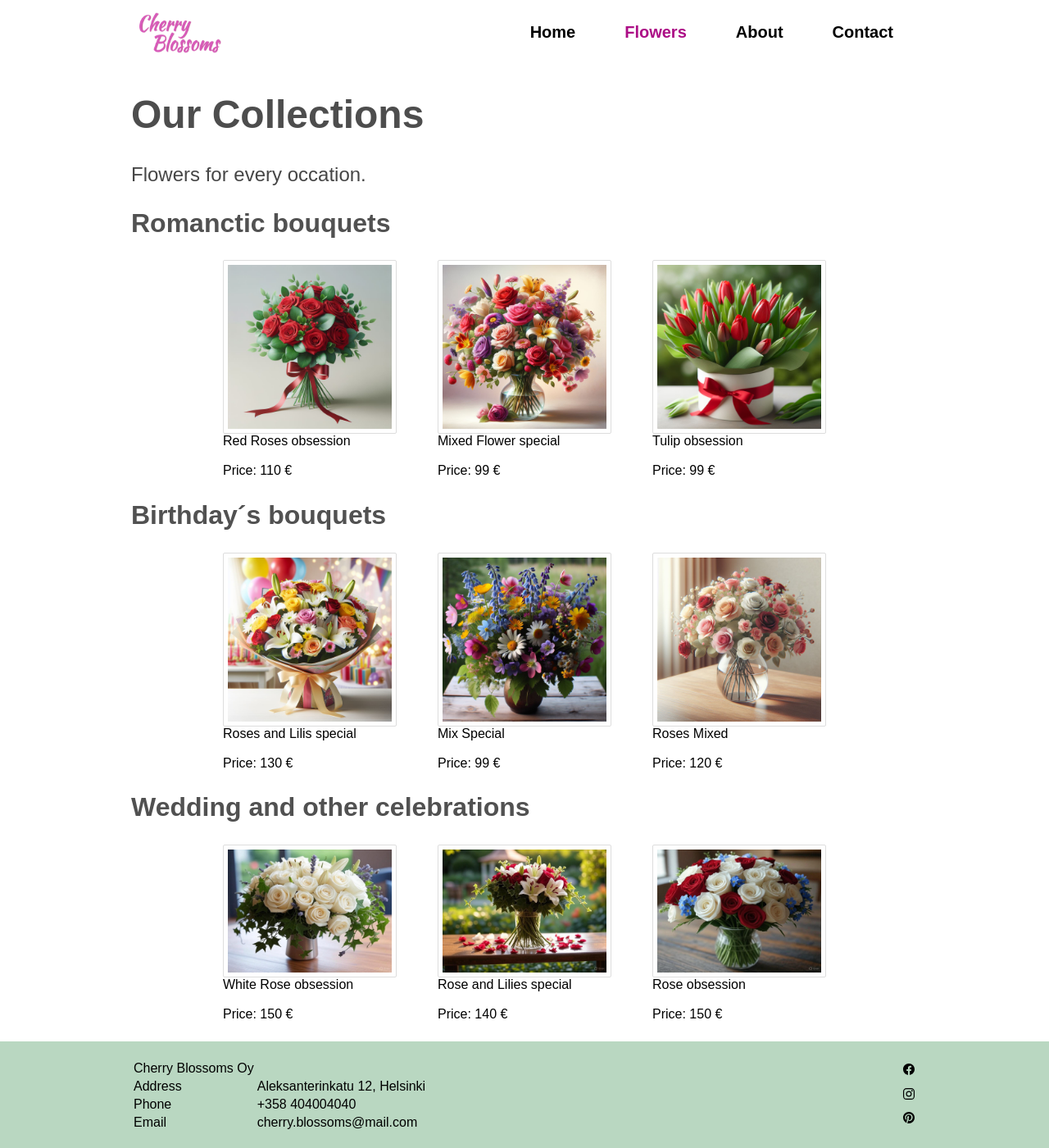
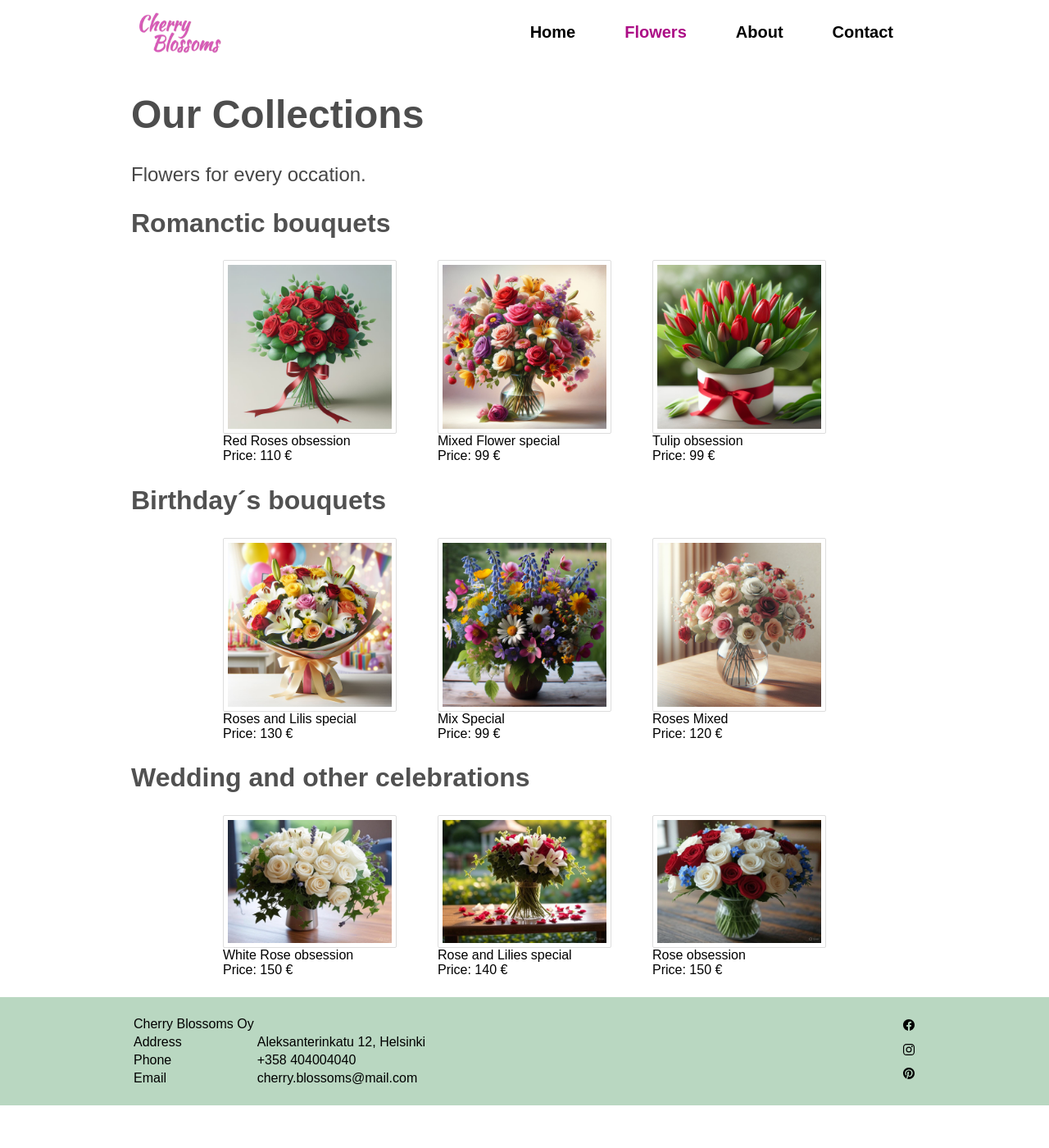
Before and after one commit to sadikshyeah/sadikshyeah.github.io, a plain HTML site: page flowers.html in a window 1280 px wide. Shown: the whole page at 82% size. After the commit the page ends 1348 px from the top, so only its background shows below. Drawn offline with nearby package versions, Linux system fonts and the light colour scheme; a web font is replaced by a local one.

Commit message:
Removed unnecessary <br>

```diff
--- a/flowers.html
+++ b/flowers.html
@@ -43,17 +43,17 @@
       <div class="images-container">
         <div class="image-container">
           <img class="showcase" src="images/roseBouquet.jpg" alt="Ai generate flower image">
-          <span>Red Roses obsession</span><br>
+          <span>Red Roses obsession</span>
           <span>Price: 110 €</span>
         </div>
         <div class="image-container">
           <img class="showcase" src="images/roses&liliesFlower.jpg" alt="Ai generate flower image">
-          <span>Mixed Flower special</span><br>
+          <span>Mixed Flower special</span>
           <span>Price: 99 €</span>
         </div>
         <div class="image-container">
           <img class="showcase" src="images/tulip.jpg" alt="Ai generate flower tulip">
-          <span>Tulip obsession</span><br>
+          <span>Tulip obsession</span>
           <span>Price: 99 €</span>
         </div>
       </div>
@@ -63,17 +63,17 @@
       <div class="images-container">
         <div class="image-container">
           <img class="showcase" src="images/birthdayMix.jpg" alt="Ai generate flower image birthday mix">
-          <span>Roses and Lilis special</span><br>
+          <span>Roses and Lilis special</span>
           <span>Price: 130 €</span>
         </div>
         <div class="image-container">
           <img class="showcase" src="images/mixFlower.jpg" alt="Ai generate flower image mix flower">
-          <span>Mix Special</span><br>
+          <span>Mix Special</span>
           <span>Price: 99 €</span>
         </div>
         <div class="image-container">
           <img class="showcase" src="images/mixRoses.jpg" alt="Ai generate flower image mix roses">
-          <span> Roses Mixed</span><br>
+          <span> Roses Mixed</span>
           <span>Price: 120 €</span>
         </div>
       </div>
@@ -84,17 +84,17 @@
       <div class="images-container">
         <div class="image-container">
           <img class="showcase" src="images/whiteRose.jpg" alt="Ai generate flower image white roses">
-          <span>White Rose obsession</span><br>
+          <span>White Rose obsession</span>
           <span>Price: 150 €</span>
         </div>
         <div class="image-container">
           <img class="showcase" src="images/RosesAndLilis.jpg" alt="Ai generate flower image roses and lilies">
-          <span>Rose and Lilies special</span><br>
+          <span>Rose and Lilies special</span>
           <span>Price: 140 €</span>
         </div>
         <div class="image-container">
           <img class="showcase" src="images/redAndWhiteRose.jpg" alt="Ai generate flower image red and white roses">
-          <span> Rose obsession</span><br>
+          <span> Rose obsession</span>
           <span>Price: 150 €</span>
         </div>
       </div>
```
Also changed, not shown: index.html (+6 -5 lines).
